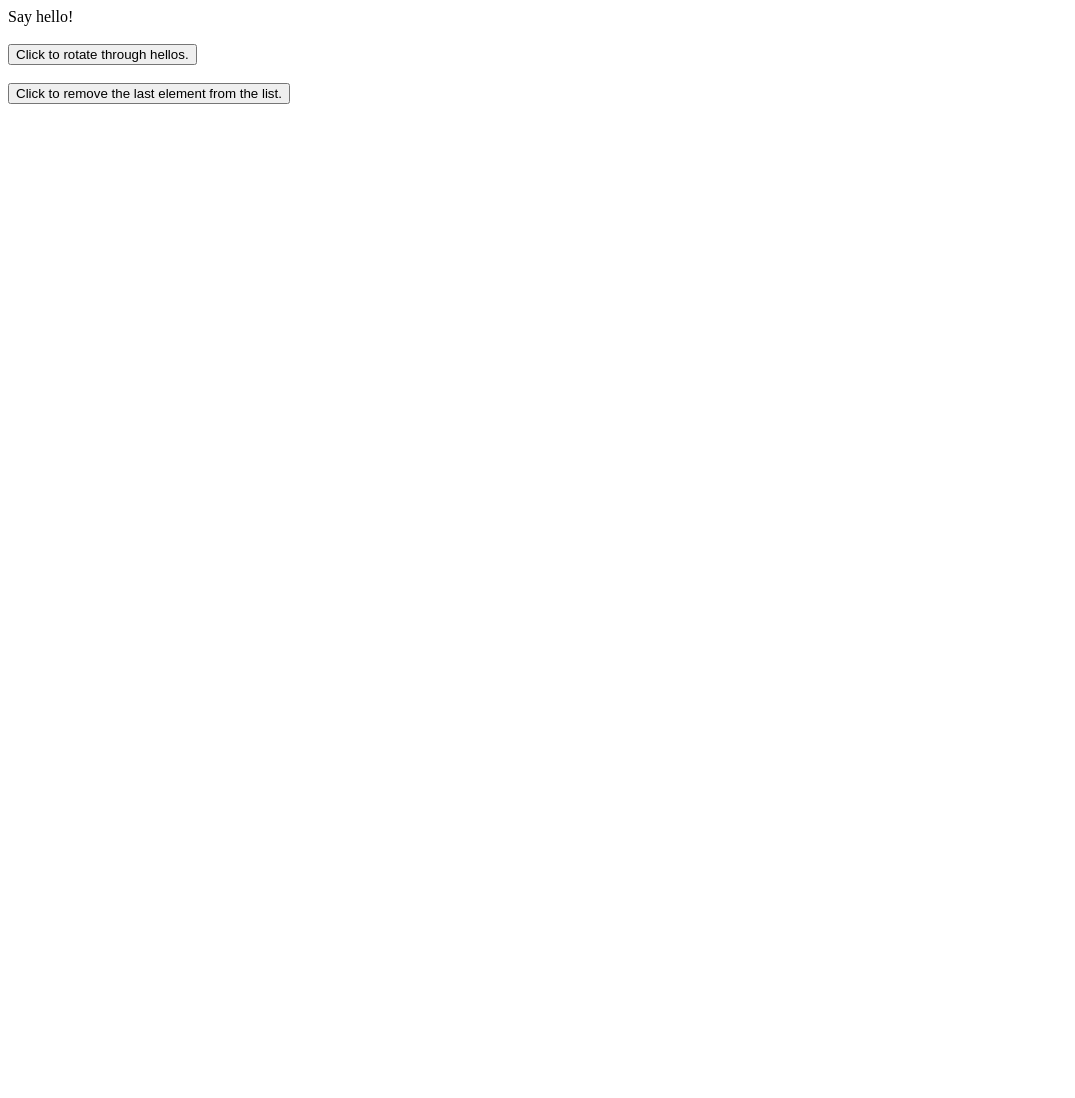
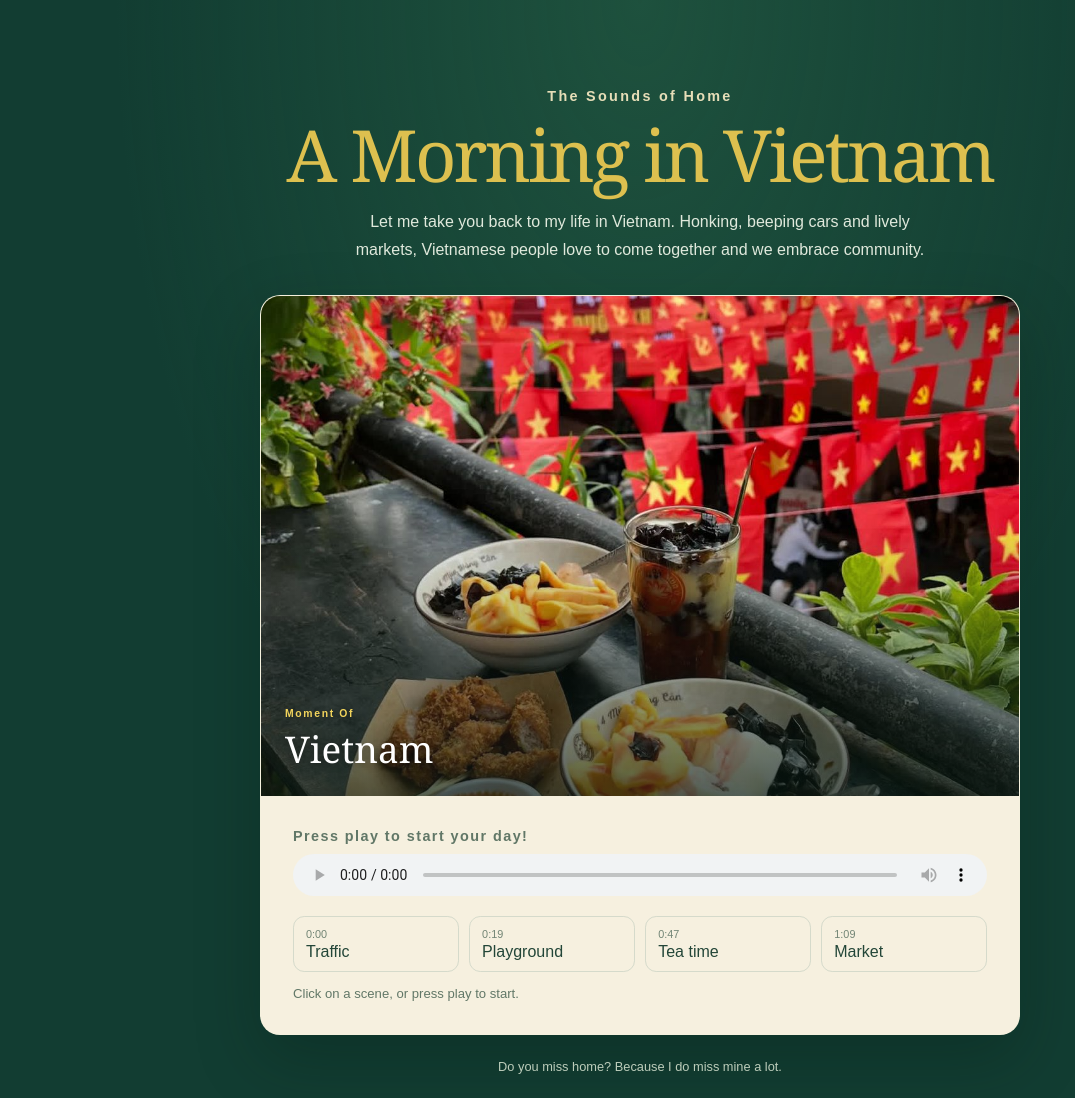
Before and after one commit to julietiramisu/Lab-5, a plain HTML site: page index.html in a window 1280 px wide. Shown: the whole page, without its empty margins (0-1075 px from the left). Before the commit the page ends 800 px from the top, so only its background shows below. Drawn offline with Linux system fonts and the light colour scheme.

Commit message:
decorate the page

```diff
--- a/index.html
+++ b/index.html
@@ -1,19 +1,71 @@
 <!doctype html>
-<html lang="en" dir="ltr">
+<html lang="en">
   <head>
     <meta charset="utf-8" />
-    <title>Example</title>
+    <meta name="viewport" content="width=device-width, initial-scale=1" />
+    <meta
+      name="description"
+      content="Listen to the sounds of a morning in Vietnam."
+    />
+    <title>A Morning in Vietnam</title>
+    <link rel="stylesheet" href="style.css" />
+    <script src="script.js" defer></script>
   </head>
   <body>
-    <div id="helloText">Say hello!</div>
-    <br />
-    <button onclick="rotate()">Click to rotate through hellos.</button>
-    <br /><br />
-    <button onclick="removeFromList()">
-      Click to remove the last element from the list.</button
-    ><br /><br />
-    <div id="removed"></div>
+    <main class="soundscape">
+      <header class="page-header">
+        <p class="eyebrow">The Sounds of Home</p>
+        <h1>A Morning in Vietnam</h1>
+        <p class="intro">
+          Let me take you back to my life in Vietnam. Honking, beeping cars and lively markets, Vietnamese people love to come together and we embrace community.
+        </p>
+      </header>
 
-    <script src="script.js" type="text/javascript"></script>
+      <section class="listening-card" aria-label="Vietnam morning soundscape">
+        <figure class="scene">
+          <img
+            id="sceneImage"
+            src="images/vietnam.jpg"
+            alt="A view of Vietnam"
+          />
+          <figcaption class="scene-caption" aria-live="polite">
+            <span class="caption-label">Moment Of</span>
+            <span id="sceneName">Vietnam</span>
+          </figcaption>
+        </figure>
+
+        <div class="player-section">
+          <p class="player-prompt">Press play to start your day!</p>
+          <audio id="player" controls preload="metadata">
+            <source src="audio/vietnam sounds.m4a" type="audio/mp4" />
+            Your browser does not support audio playback.
+          </audio>
+
+          <nav class="scene-nav" aria-label="Jump to a sound">
+            <button class="scene-button" type="button" data-time="0">
+              <span class="button-time">0:00</span>
+              <span>Traffic</span>
+            </button>
+            <button class="scene-button" type="button" data-time="19">
+              <span class="button-time">0:19</span>
+              <span>Playground</span>
+            </button>
+            <button class="scene-button" type="button" data-time="47">
+              <span class="button-time">0:47</span>
+              <span>Tea time</span>
+            </button>
+            <button class="scene-button" type="button" data-time="69">
+              <span class="button-time">1:09</span>
+              <span>Market</span>
+            </button>
+          </nav>
+          <p id="playbackMessage" class="playback-message" role="status">
+            Click on a scene, or press play to start.
+          </p>
+        </div>
+      </section>
+
+      <footer class="page-footer">Do you miss home? Because I do miss mine a lot.</footer>
+    </main>
   </body>
 </html>
--- a/script.js
+++ b/script.js
@@ -1,37 +1,91 @@
-// declare and initialize our list just like any other variable
-let helloList = [
-  "Hello",
-  "Namaste",
-  "Hola",
-  "Bonjour",
-  "Hej",
-  "Ahoj",
-  "Xin chao",
-  "Jambo",
-  "Zdravstvuyte",
-  "Ni hao",
+const player = document.querySelector("#player");
+const sceneImage = document.querySelector("#sceneImage");
+const sceneName = document.querySelector("#sceneName");
+const playbackMessage = document.querySelector("#playbackMessage");
+const sceneButtons = document.querySelectorAll(".scene-button");
+let currentScene = null;
+
+const scenes = [
+  {
+    start: 0,
+    name: "Traffic",
+    image: "images/vietnammorning.jpg",
+    alt: "The morning streets of Vietnam, filled with cars and honking",
+  },
+  {
+    start: 19,
+    name: "Playground",
+    image: "images/vietnamesekids.jpg",
+    alt: "Vietnamese children hanging around in the courtyard",
+  },
+  {
+    start: 47,
+    name: "Tea time",
+    image: "images/vietnameseuncles.jpg",
+    alt: "Vietnamese uncles talking, laughing together over tea",
+  },
+  {
+    start: 69,
+    name: "Market",
+    image: "images/vietnamesemarket.jpg",
+    alt: "Women talking at a bustling Vietnamese market",
+  },
 ];
 
-// declare and initialize our counter
-let counter = 0;
-
-// this is the function that swaps out text
-function rotate() {
-  // display the text in the index currently called by the counter
-  document.getElementById("helloText").innerHTML = helloList[counter];
-
-  // if the counter is greater than the number of things in the array, reset to 0, otherwise add 1
-  if (counter >= helloList.length - 1) {
-    counter = 0;
-  } else {
-    counter = counter + 1;
-  }
+function sceneAt(time) {
+  return scenes.reduce(
+    (currentScene, scene) => (time >= scene.start ? scene : currentScene),
+    scenes[0],
+  );
 }
 
-//function to remove the last element of the list
-function removeFromList() {
-  let removedText = helloList[helloList.length - 1];
-  document.getElementById("removed").innerHTML =
-    "<em>" + removedText + " was removed.</em>";
-  helloList.splice(helloList.length - 1, 1);
+function showScene(scene) {
+  if (currentScene?.start === scene.start) {
+    return;
+  }
+
+  currentScene = scene;
+  sceneImage.classList.remove("scene-enter");
+  sceneImage.src = scene.image;
+  sceneImage.alt = scene.alt;
+  sceneName.textContent = scene.name;
+  void sceneImage.offsetWidth;
+  sceneImage.classList.add("scene-enter");
+
+  sceneButtons.forEach((button) => {
+    const isCurrentScene = Number(button.dataset.time) === scene.start;
+    button.classList.toggle("is-active", isCurrentScene);
+    button.setAttribute("aria-pressed", String(isCurrentScene));
+  });
 }
+
+function syncSceneToPlayback() {
+  showScene(sceneAt(player.currentTime));
+}
+
+player.addEventListener("play", syncSceneToPlayback);
+player.addEventListener("playing", () => {
+  playbackMessage.textContent = "Listening to the sounds of Vietnam.";
+});
+player.addEventListener("timeupdate", syncSceneToPlayback);
+player.addEventListener("ended", () => {
+  playbackMessage.textContent = "The morning soundscape has ended.";
+});
+player.addEventListener("error", () => {
+  playbackMessage.textContent =
+    "The audio could not be loaded. Check that the sound file is available.";
+});
+
+sceneButtons.forEach((button) => {
+  button.addEventListener("click", async () => {
+    player.currentTime = Number(button.dataset.time);
+    syncSceneToPlayback();
+
+    try {
+      await player.play();
+    } catch {
+      playbackMessage.textContent =
+        "Playback could not start. Try pressing play on the audio controls.";
+    }
+  });
+});
--- /dev/null
+++ b/style.css
@@ -0,0 +1,249 @@
+:root {
+  color-scheme: dark;
+  font-family: Arial, Helvetica, sans-serif;
+  background: #0b2f26;
+  color: #f5eedb;
+  font-synthesis: none;
+  text-rendering: optimizeLegibility;
+}
+
+* {
+  box-sizing: border-box;
+}
+
+body {
+  min-width: 320px;
+  min-height: 100vh;
+  margin: 0;
+  background:
+    radial-gradient(ellipse at 50% 0%, rgb(44 105 75 / 45%), transparent 58%),
+    #123d32;
+}
+
+button,
+audio {
+  font: inherit;
+}
+
+.soundscape {
+  width: min(100% - 2rem, 760px);
+  margin: 0 auto;
+  padding: clamp(2.5rem, 8vw, 5.5rem) 0 1.5rem;
+}
+
+.page-header {
+  margin: 0 auto 2rem;
+  text-align: center;
+}
+
+.eyebrow,
+.caption-label,
+.player-prompt {
+  color: #e7deb8;
+  font-size: 0.90rem;
+  font-weight: 700;
+  letter-spacing: 0.16em;
+}
+
+.eyebrow {
+  margin: 0 0 0.8rem;
+}
+
+h1 {
+  margin: 0;
+  color: #ddc04f;
+  font-family: Georgia, "Times New Roman", serif;
+  font-size: clamp(2.5rem, 8vw, 4.5rem);
+  font-weight: 500;
+  letter-spacing: -0.040em;
+  line-height: 1.05;
+}
+
+.intro {
+  max-width: 36rem;
+  margin: 1rem auto 0;
+  color: #e0e9dc;
+  font-size: 1rem;
+  line-height: 1.7;
+}
+
+.listening-card {
+  overflow: hidden;
+  border: 1px solid rgb(235 240 215 / 18%);
+  border-radius: 1.25rem;
+  background: #f6f0df;
+  box-shadow: 0 1.5rem 4rem rgb(5 26 19 / 28%);
+  color: #173c30;
+}
+
+.scene {
+  position: relative;
+  height: clamp(300px, 60vw, 500px);
+  margin: 0;
+  overflow: hidden;
+  background: #d7d2bd;
+}
+
+.scene::after {
+  position: absolute;
+  inset: 45% 0 0;
+  background: linear-gradient(transparent, rgb(8 25 19 / 68%));
+  content: "";
+  pointer-events: none;
+}
+
+.scene img {
+  display: block;
+  width: 100%;
+  height: 100%;
+  object-fit: cover;
+  object-position: center;
+}
+
+.scene img.scene-enter {
+  animation: scene-enter 500ms ease both;
+}
+
+.scene-caption {
+  position: absolute;
+  z-index: 1;
+  right: 1.5rem;
+  bottom: 1.35rem;
+  left: 1.5rem;
+  display: flex;
+  flex-direction: column;
+  gap: 0.3rem;
+  color: white;
+  text-shadow: 0 1px 8px rgb(0 0 0 / 35%);
+}
+
+.caption-label {
+  color: #f2d45c;
+  font-size: 0.65rem;
+}
+
+#sceneName {
+  font-family: Georgia, "Times New Roman", serif;
+  font-size: clamp(1.7rem, 5vw, 2.3rem);
+}
+
+.player-section {
+  padding: clamp(1.25rem, 5vw, 2rem);
+}
+
+.player-prompt {
+  margin: 0 0 0.65rem;
+  color: #617767;
+  letter-spacing: 0.1em;
+}
+
+audio {
+  display: block;
+  width: 100%;
+  height: 42px;
+  accent-color: #376d4b;
+  color-scheme: light;
+}
+
+.scene-nav {
+  display: grid;
+  grid-template-columns: repeat(4, minmax(0, 1fr));
+  gap: 0.65rem;
+  margin-top: 1.25rem;
+}
+
+.scene-button {
+  display: flex;
+  min-height: 3.5rem;
+  flex-direction: column;
+  align-items: flex-start;
+  justify-content: center;
+  gap: 0.2rem;
+  padding: 0.65rem 0.75rem;
+  border: 1px solid #d5dacb;
+  border-radius: 0.7rem;
+  background: transparent;
+  color: #234638;
+  cursor: pointer;
+  text-align: left;
+  transition:
+    background-color 160ms ease,
+    border-color 160ms ease,
+    color 160ms ease,
+    transform 160ms ease;
+}
+
+.scene-button:hover {
+  transform: translateY(-2px);
+  border-color: #64836a;
+}
+
+.scene-button:focus-visible {
+  outline: 3px solid #b49925;
+  outline-offset: 3px;
+}
+
+.scene-button.is-active {
+  border-color: #315d43;
+  background: #315d43;
+  color: #fff9e9;
+}
+
+.button-time {
+  color: #728575;
+  font-size: 0.68rem;
+  font-variant-numeric: tabular-nums;
+}
+
+.is-active .button-time {
+  color: #f2d45c;
+}
+
+.playback-message {
+  min-height: 1.25em;
+  margin: 0.85rem 0 0;
+  color: #617767;
+  font-size: 0.82rem;
+}
+
+.page-footer {
+  padding-top: 1.5rem;
+  color: #bdcdbb;
+  font-size: 0.8rem;
+  text-align: center;
+}
+
+@keyframes scene-enter {
+  from {
+    opacity: 0.65;
+    transform: scale(1.015);
+  }
+
+  to {
+    opacity: 1;
+    transform: scale(1);
+  }
+}
+
+@media (max-width: 520px) {
+  .scene-nav {
+    grid-template-columns: repeat(2, minmax(0, 1fr));
+  }
+
+  .scene {
+    height: 72vw;
+    min-height: 280px;
+    max-height: 410px;
+  }
+}
+
+@media (prefers-reduced-motion: reduce) {
+  *,
+  *::before,
+  *::after {
+    scroll-behavior: auto !important;
+    animation-duration: 0.01ms !important;
+    animation-iteration-count: 1 !important;
+    transition-duration: 0.01ms !important;
+  }
+}
```
Also changed, not shown: images/vietnam.jpg (added), images/vietnamesekids.jpg (added), images/vietnamesemarket.jpg (added), images/vietnameseuncles.jpg (added), images/vietnammorning.jpg (added), 3 other files.
